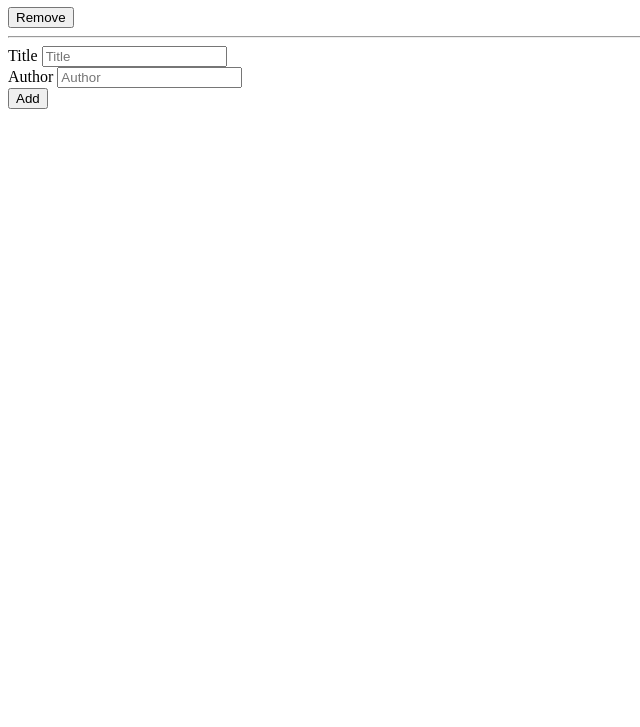
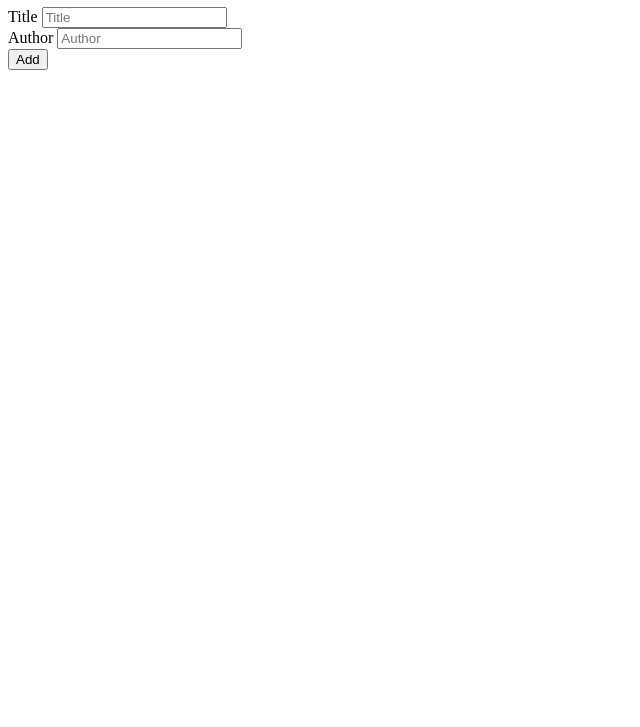
Before and after one commit to BenMukebo/Awesome-Books, a plain HTML site: page index.html in a window 1280 px wide. Shown: the part 73-800 px from the top of the page, without its empty margins (0-640 px from the left). Drawn offline with Linux system fonts and the light colour scheme.

```diff
--- a/index.html
+++ b/index.html
@@ -11,14 +11,8 @@
     <h1> Awesome Books</h1>
   </header>
   <section id="books-container">
-    <article class="author-title-div">
-      <h3></h3>
-      <h3></h3>
-      <button class="remove-btn">Remove</button>
-      <hr>
-    </article>
   </section>
-  <form id="awesome-forms" method="POST" action="#">
+  <form id="awesome-forms" action="#">
     <div class="form-container">
       <div>
         <label for="title">Title</label>
@@ -31,5 +25,6 @@
       <button type="submit" class="add-btn">Add</button>
     </div>
   </form>
+  <script src="books.js"></script>
 </body>
 </html>
```
